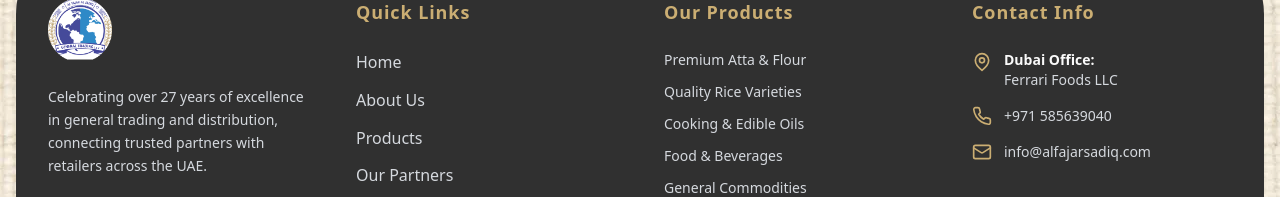
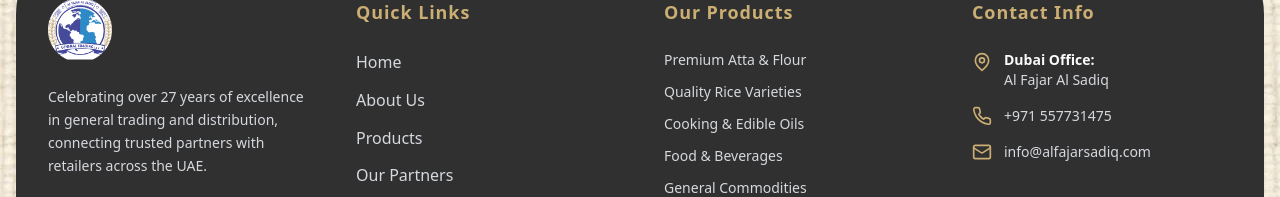
Before and after one commit to alfajarsadiq/alfajarsadiq, a React (Vite) app: page /contact in a window 1280 px wide. Shown: the part 3618-3815 px from the top of the page. Built offline with nearby package versions, Linux system fonts and the light colour scheme; no server answers; a web font is replaced by a local one.

Commit message:
Update Footer.tsx

```diff
--- a/src/components/Footer.tsx
+++ b/src/components/Footer.tsx
@@ -101,12 +101,12 @@
                   <MapPin className="h-5 w-5 mt-0.5 flex-shrink-0" style={{ color: '#C6A664' }} /> {/* Champagne Gold */}
                   <div className="text-gray-300">
                     <p className="font-semibold text-[#FAFAFA]">Dubai Office:</p>
-                    <p>Ferrari Foods LLC </p>
+                    <p>Al Fajar Al Sadiq </p>
                   </div>
                 </div>
                 <div className="flex items-center space-x-3">
                   <Phone className="h-5 w-5" style={{ color: '#C6A664' }} /> {/* Champagne Gold */}
-                  <span className="text-gray-300 hover:text-[#C6A664] transition-colors cursor-pointer">+971 585639040</span>
+                  <span className="text-gray-300 hover:text-[#C6A664] transition-colors cursor-pointer">+971 557731475</span>
                 </div>
                 <div className="flex items-center space-x-3">
                   <Mail className="h-5 w-5" style={{ color: '#C6A664' }} /> {/* Champagne Gold */}
```
